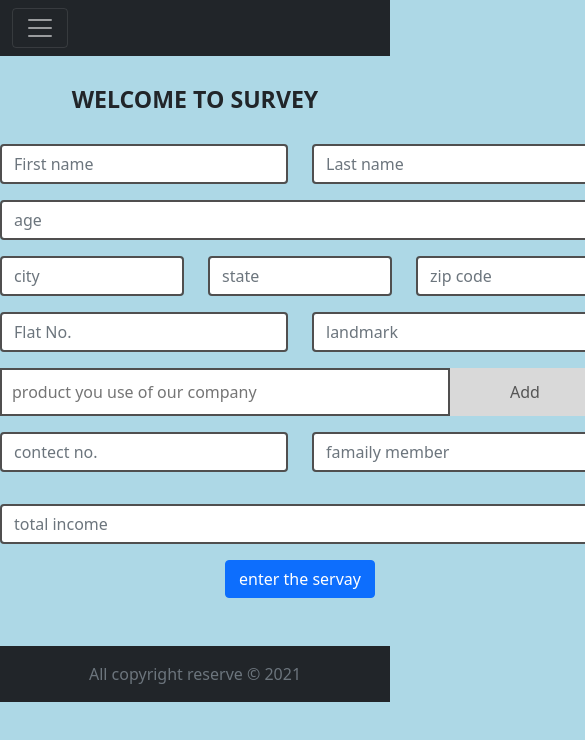
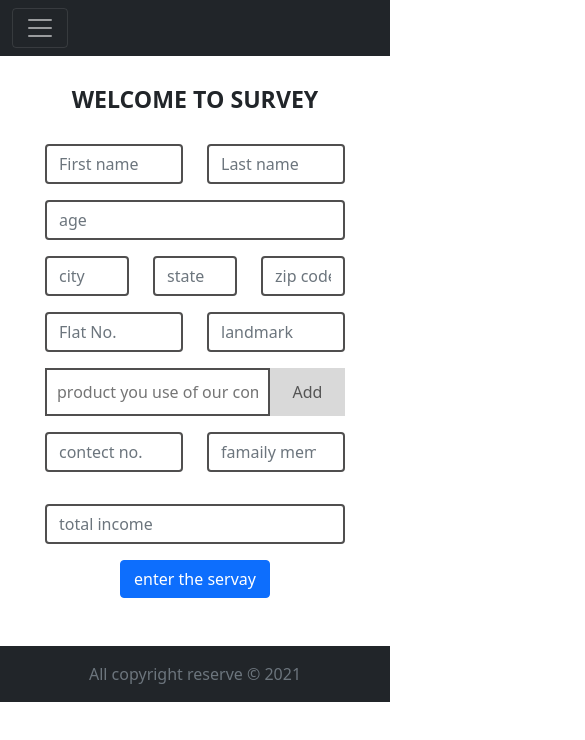
Before and after one commit to gauarav-padaliya/help-desk-webpage, a plain HTML site: page index.html in a window 390 px wide. Shown: the top 740 px of the page, 585 px wide, since content can reach past the window. Drawn offline with nearby package versions, Linux system fonts and the light colour scheme.

Commit message:
Update style.css

```diff
--- a/style.css
+++ b/style.css
@@ -135,7 +135,7 @@
 
 
 @media only screen and (max-width: 600px) {
-  body {
-    background-color: lightblue;
-  }
+ .container1{
+     width:300px;
+    }
 }
```
